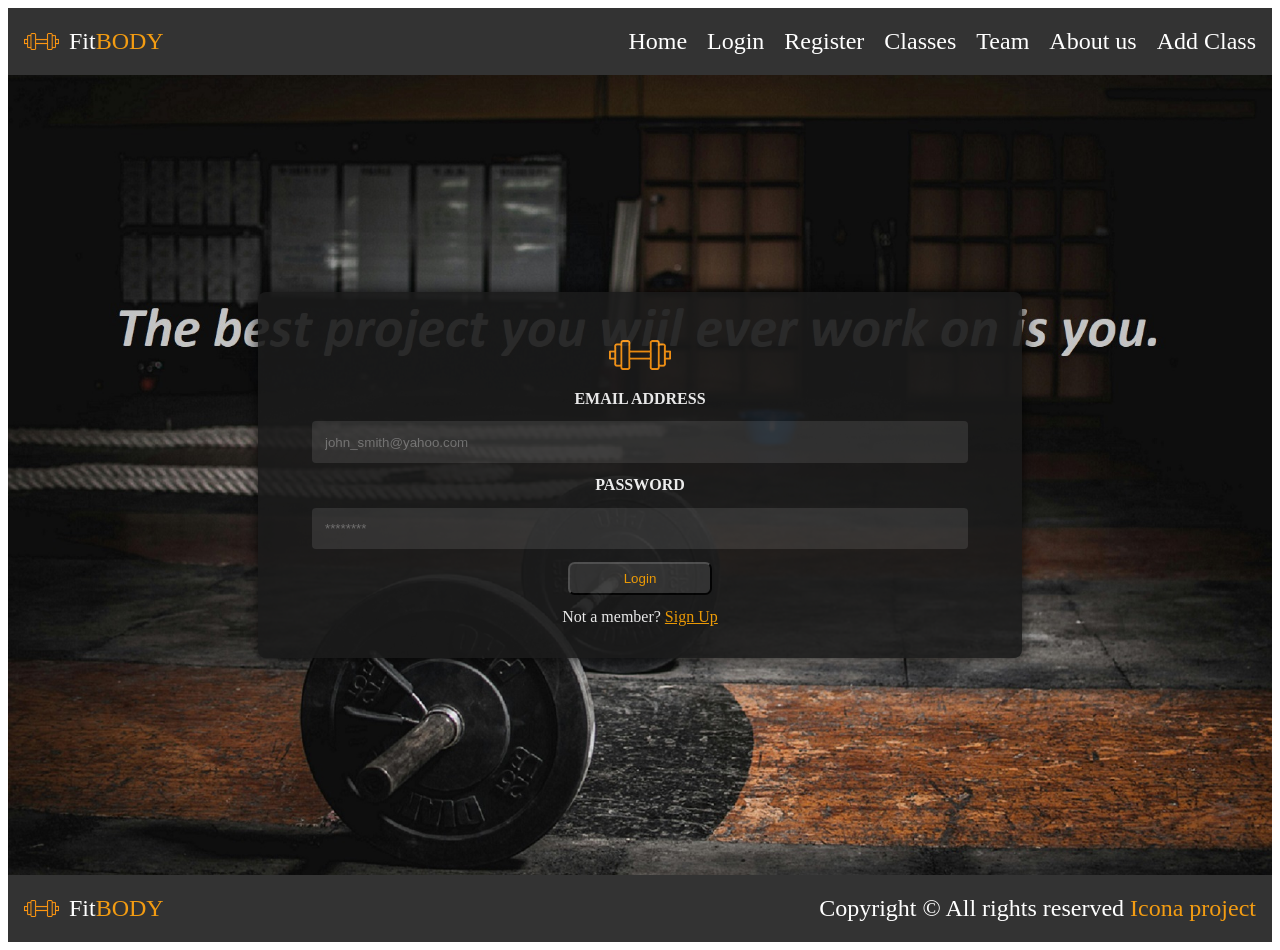
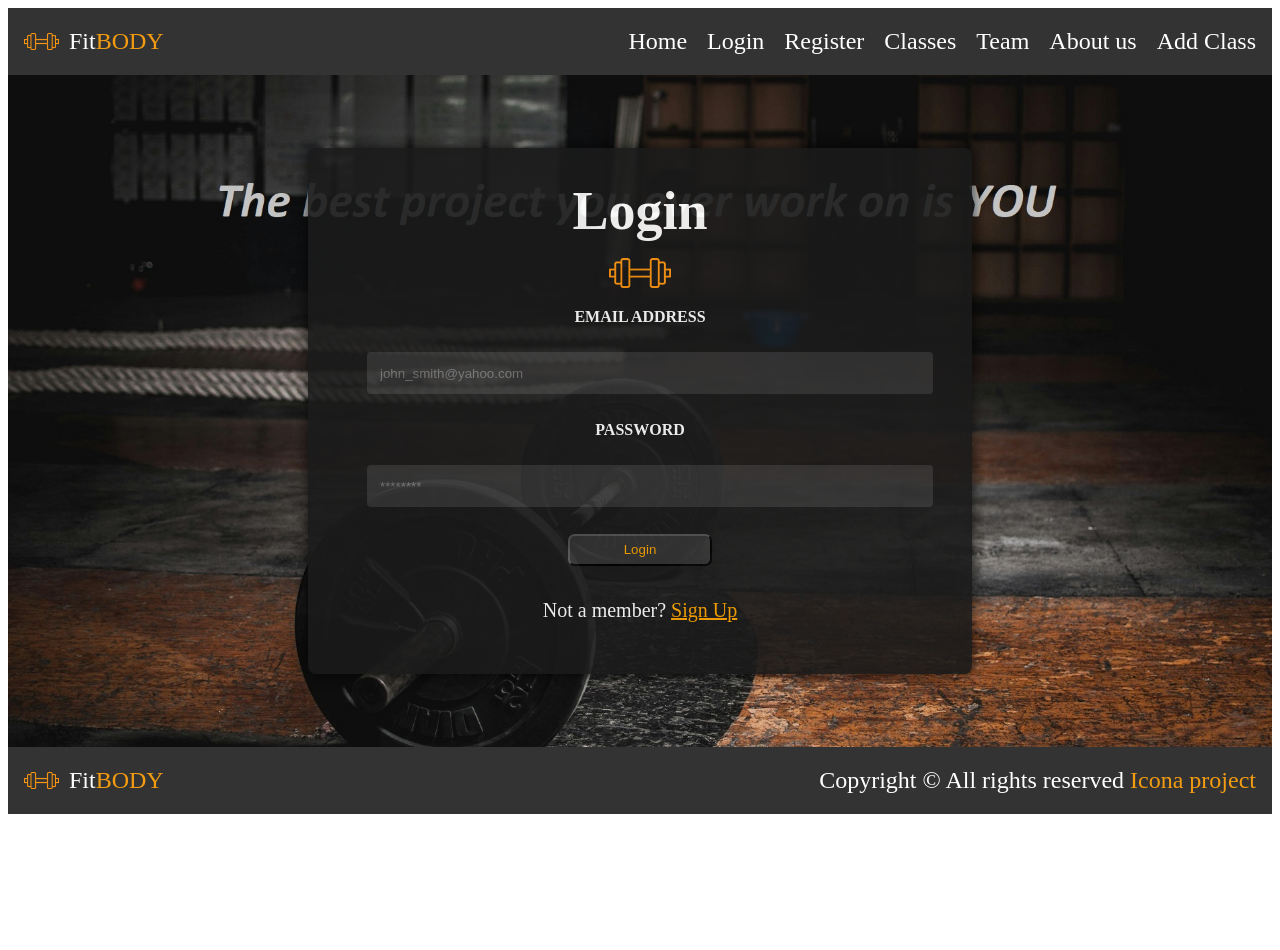
Before and after one commit to icona99/FitBody, a React (Vite) app: page /login in a window 1280 px wide. After the commit the page ends 822 px from the top, so only its background shows below. Built offline with nearby package versions, Linux system fonts and the light colour scheme.

Commit message:
add css for login component

```diff
--- a/src/components/Login.css
+++ b/src/components/Login.css
@@ -7,7 +7,7 @@
 	align-items: center;
 	justify-content: center;
 	width: 100%;
-	height: 100vh;
+	height: 84vh;
 }
 
 .login-box {
@@ -15,15 +15,16 @@
 	background-color: #1a1a1a;
 	border-radius: 0.5em;
 	box-shadow: 0 0 1em 0 rgba(0, 0, 0, 0.9);
-	margin: 2em;
+	width: 600px;
 	padding: 2em;
-	width: 700px;
 	text-align: center;
 }
 
-.login-box h2 {
-	color: #ff9900;
-	margin-bottom: 2em;
+.login-box h1 {
+	font-size: 54px;
+	font-weight: bold;
+	color: #ffffff;
+	margin: 0;
 }
 
 .input-group label{
@@ -35,7 +36,7 @@
 .login-box input[type="password"] {
 	width: 90%;
 	padding: 1em;
-	margin: 1em;
+	margin: 2em;
 	border: none;
 	border-radius: 0.3em;
 	background: #333;
@@ -56,7 +57,13 @@
 
 }
 
+.signup-link {
+	margin: 1em;
+	font-size: 20px;
+}
+
 .signup-link span{
+
 	color: white;
 }
 
--- a/src/components/Login.jsx
+++ b/src/components/Login.jsx
@@ -6,9 +6,10 @@ const Login = () => {
     <div className="login-container">
       <div className="login-box">
         <div className="logo">
+          <h1>Login</h1>
           <img src="images/icon_7.png" alt="Logo" />
         </div>
-        <form>
+        <form action='#' method='GET'>
           <div className="input-group">
             <label htmlFor="email">EMAIL ADDRESS</label>
             <input type="email" id="email" name="email" placeholder="john_smith@yahoo.com" required />
```
Also changed, not shown: public/images/login1.jpg.
